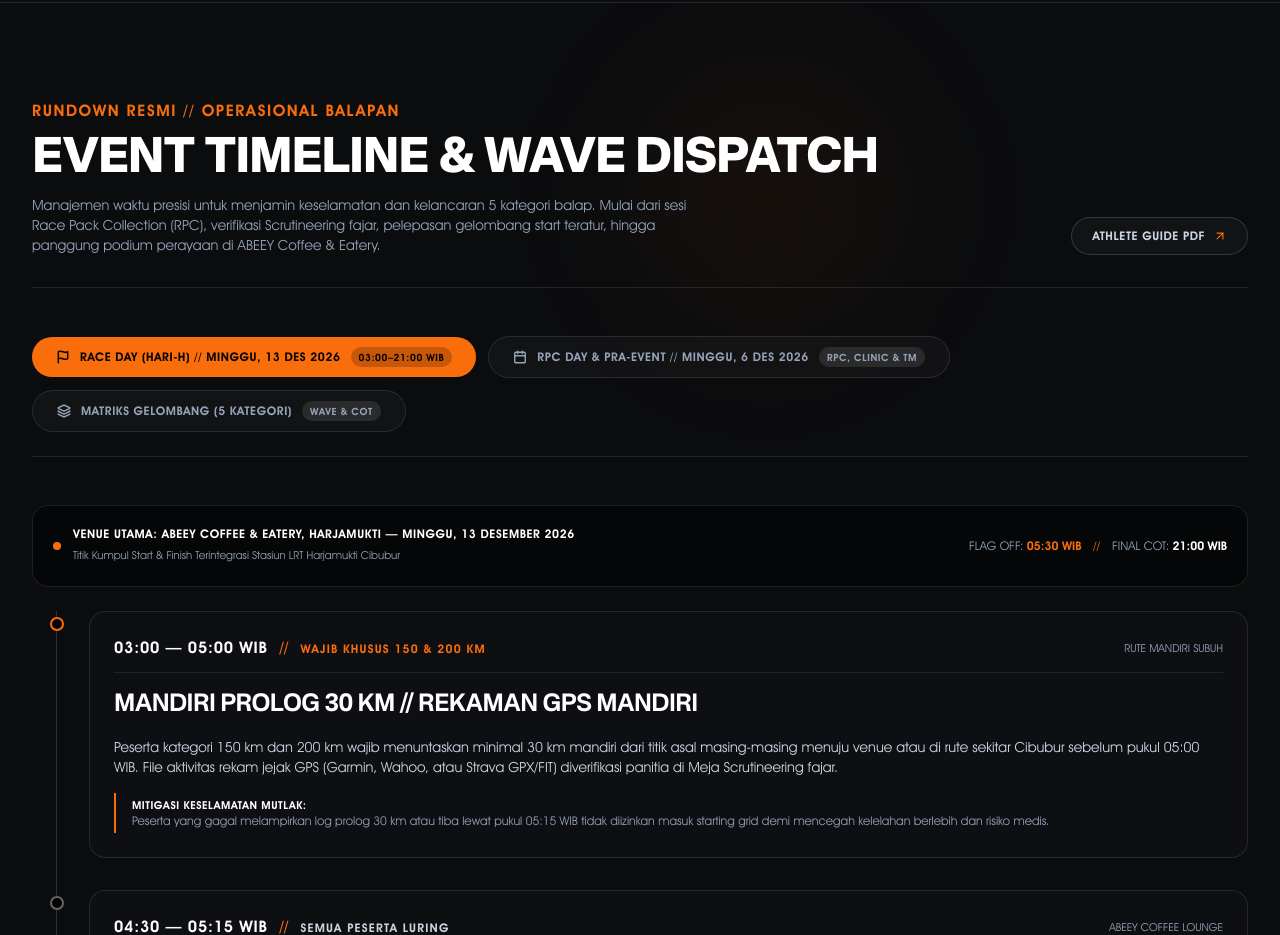
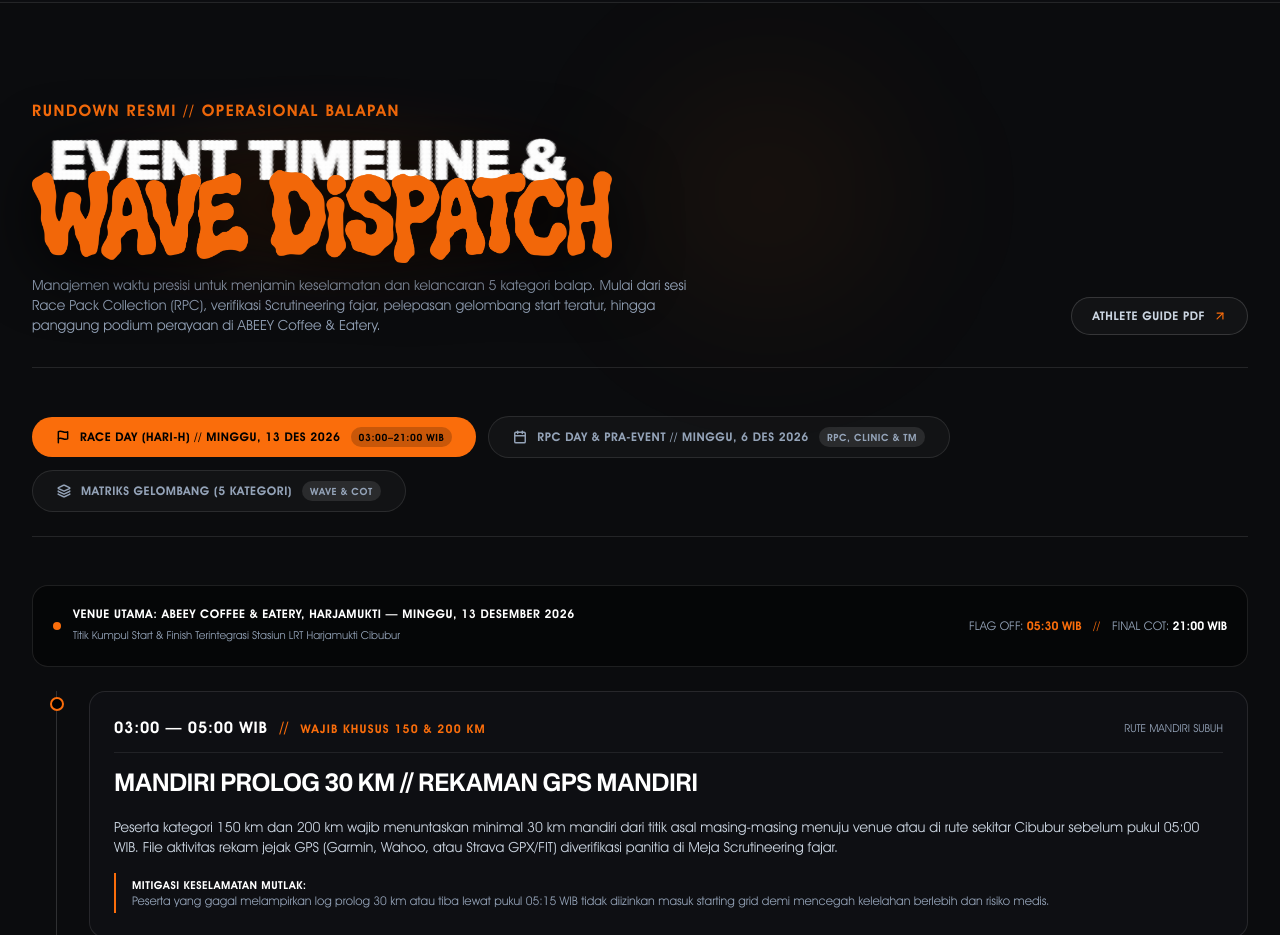
Before and after one commit to aresdanaa-png/Grindurance-2026, a Next.js app: page / in a window 1280 px wide. Shown: the part 4140-5075 px from the top of the page. Built offline with nearby package versions, Linux system fonts and the light colour scheme.

Commit message:
feat(timeline): replace text heading with custom title asset text event timeline.webp

```diff
--- a/app/page.tsx
+++ b/app/page.tsx
@@ -1797,9 +1797,16 @@ export default function HomePage() {
               <span className="text-sm sm:text-base font-black text-[#FA6D0B] uppercase tracking-widest block font-mono">
                 RUNDOWN RESMI // OPERASIONAL BALAPAN
               </span>
-              <h2 className="font-nacelle text-3xl sm:text-5xl font-black uppercase tracking-tight text-white">
-                EVENT TIMELINE &amp; WAVE DISPATCH
-              </h2>
+              <div className="relative w-full max-w-[340px] sm:max-w-[440px] md:max-w-[520px] lg:max-w-[580px] group">
+                {/* Subtle ambient backlight glow in brand orange */}
+                <div className="absolute -inset-3 bg-[radial-gradient(ellipse_at_center,rgba(250,109,11,0.28)_0%,transparent_70%)] blur-2xl opacity-80 pointer-events-none" />
+                <img
+                  src="/text event timeline.webp"
+                  alt="Event Timeline & Wave Dispatch"
+                  className="relative z-10 w-full h-auto object-contain filter drop-shadow-[0_14px_32px_rgba(0,0,0,0.95)] drop-shadow-[0_0_40px_rgba(250,109,11,0.35)] transition-transform duration-500 group-hover:scale-[1.01]"
+                />
+                <h2 className="sr-only">EVENT TIMELINE &amp; WAVE DISPATCH</h2>
+              </div>
               <p className="text-xs sm:text-sm text-slate-400 max-w-2xl leading-relaxed">
                 Manajemen waktu presisi untuk menjamin keselamatan dan kelancaran 5 kategori balap. Mulai dari sesi Race Pack Collection (RPC), verifikasi Scrutineering fajar, pelepasan gelombang start teratur, hingga panggung podium perayaan di ABEEY Coffee &amp; Eatery.
               </p>
```
Also changed, not shown: public/text event timeline.webp (added), text event timeline.webp (added).
